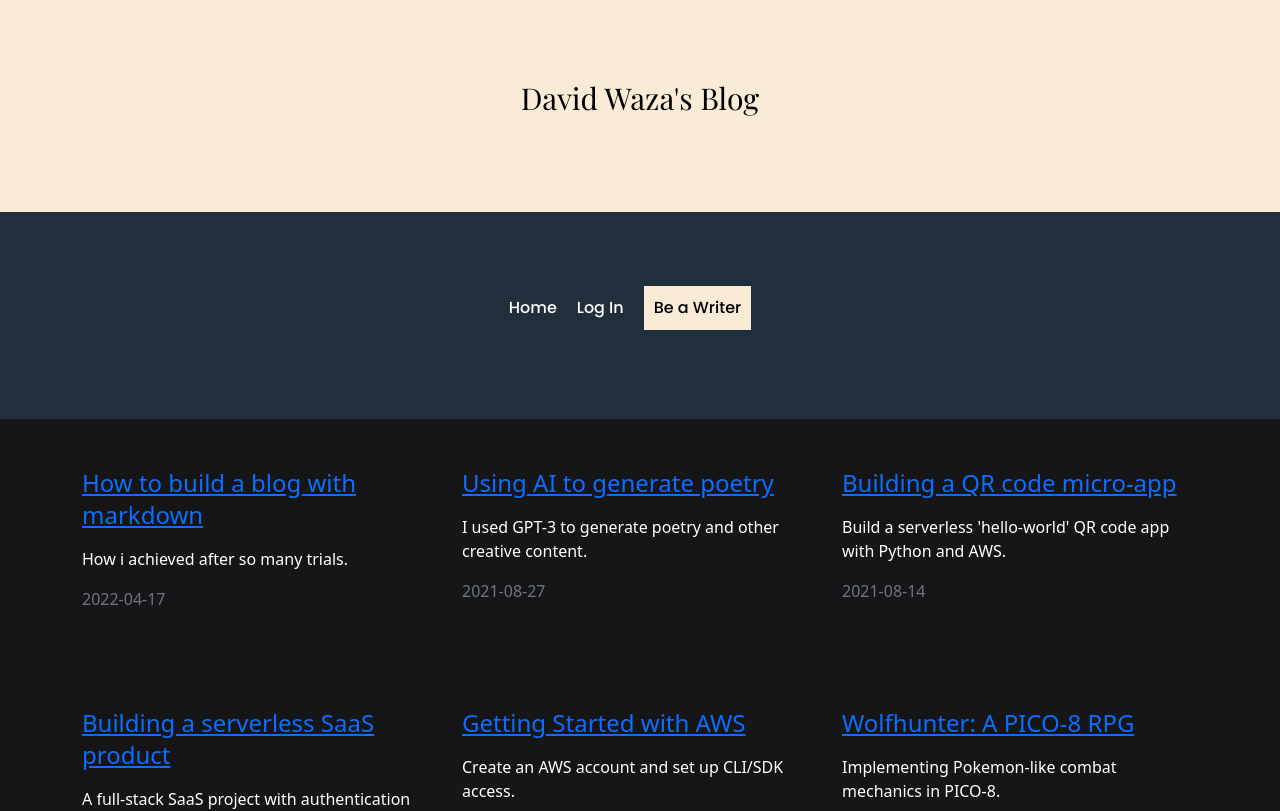
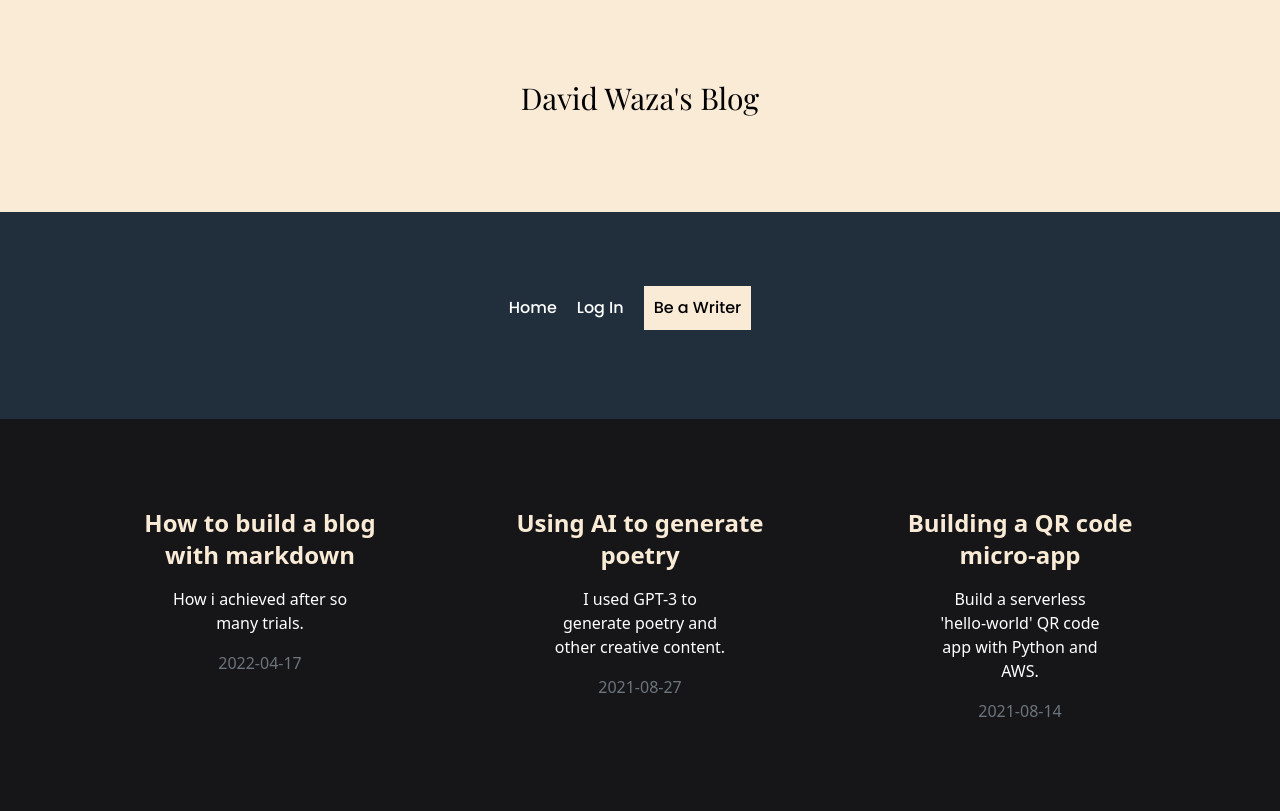
Before and after one commit to DavidWaza/waza-blog, a Next.js app: page / in a window 1280 px wide. Shown: the top 811 px of the page. Built offline with nearby package versions, Linux system fonts and the light colour scheme.

Commit message:
added classes to markdown links

```diff
--- /dev/null
+++ b/lib/scripts.ts
@@ -0,0 +1,21 @@
+export interface usersProps {
+  name: string;
+  email: string;
+  password: any;
+}
+export interface stateProps {
+  email: string;
+  password: string;
+}
+export interface signupProps {
+  firstName: string;
+  lastName: string;
+  email: any;
+  password: any;
+}
+export interface userState {
+  firstName: string;
+  lastName: string;
+  email: string;
+  password: string;
+}
--- a/src/pages/index.tsx
+++ b/src/pages/index.tsx
@@ -1,5 +1,5 @@
 import { getSortedPostsData } from "../../lib/posts";
-import { Container, Col, Row } from "react-bootstrap"
+import { Container, Col, Row } from "react-bootstrap";
 import Link from "next/link";
 
 export async function getStaticProps() {
@@ -29,11 +29,11 @@ export default function Home({ allPostsData }: { allPostsData: any }) {
               subtitle: string;
             }) => (
               <Col sm={4} key={id}>
-                <div className="my-5 text-white">
-                  <Link href={`/posts/${id}`}>
-                    <p className="text-2xl">{title}</p>
+                <div className="my-12 text-white text-center hover:bg-[#212F3C] p-10">
+                  <Link href={`/posts/${id}`} className="no-underline">
+                    <p className="text-2xl text-[#FAEBD7] font-bold">{title}</p>
                   </Link>
-                  <p className="text-md">{subtitle}</p>
+                  <p className="text-md text-md px-5">{subtitle}</p>
                   <p className="text-muted">{date}</p>
                 </div>
               </Col>
--- a/src/pages/login.tsx
+++ b/src/pages/login.tsx
@@ -6,19 +6,11 @@ import { useRouter, usePathname } from "next/navigation";
 import { toast } from "react-toastify";
 import Link from "next/link";
 import Dashboard from "./dashboard";
+import { usersProps, stateProps } from "../../lib/scripts";
 
-export interface usersProps {
-  name: string;
-  email: string;
-  password: any;
-}
-export interface stateProps {
-  email: string;
-  password: string;
-}
-const Login: React.FC<usersProps> = ({ name, email, password }) => {
+
+const Login:React.FC<usersProps> = ({ name, email, password }) => {
   const router = useRouter();
-  const { push } = useRouter();
 
   const admins = [
     {
--- a/src/pages/signup.tsx
+++ b/src/pages/signup.tsx
@@ -6,18 +6,12 @@ import { AiOutlineUser, AiOutlineMail } from "react-icons/ai";
 import { RiLockPasswordLine } from "react-icons/ri";
 import { useRouter } from "next/navigation";
 import { toast } from "react-toastify";
+import { signupProps, userState } from "../../lib/scripts";
 
-type signupProps = {
-    firstName: string,
-    lastName: string,
-    email:any,
-    password:any,
-    // button() =>
-}
 
 const Signup:React.FC<signupProps> = () => {
   const router = useRouter();
-  const [state, setState] = useState({
+  const [state, setState] = useState<userState>({
     firstName: "",
     lastName: "",
     email: "",
```
